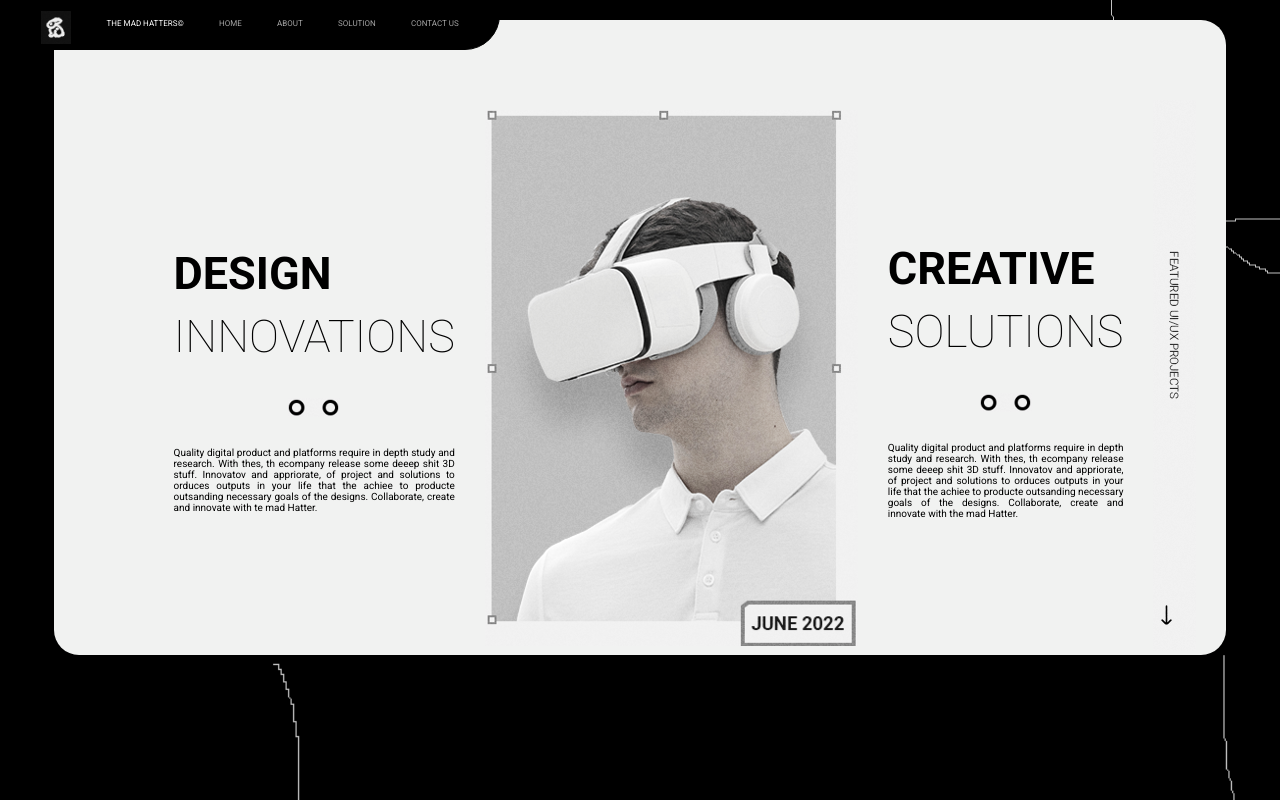
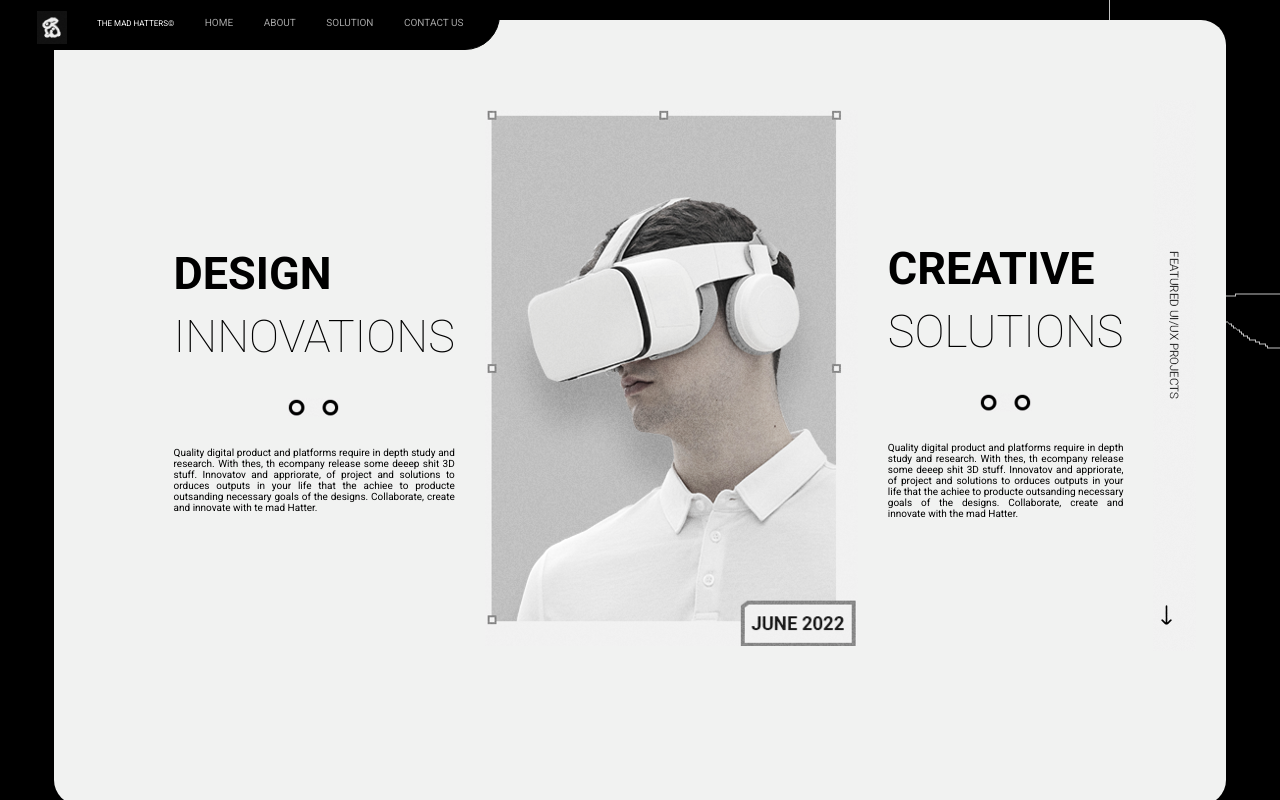
Before and after one commit to Degaullus/PsdProject, a React (Vite) app: page / in a window 1280 px wide. Shown: the top 800 px of the page. Built offline with nearby package versions, Linux system fonts and the light colour scheme; a web font is replaced by a local one.

Commit message:
last edit before presentation

```diff
--- a/src/components/CollaborateCreate.module.css
+++ b/src/components/CollaborateCreate.module.css
@@ -9,8 +9,8 @@
 
 .container{
     margin-top: 10px;
-    margin-left: 150px;
-    margin-right: 150px;
+    margin-left: 450px;
+    margin-right: 450px;
 }
 
 .titles{
--- a/src/components/Design.module.css
+++ b/src/components/Design.module.css
@@ -17,6 +17,7 @@
   gap: 10px;
   border-radius: 25px;
   padding-top: 80px;
+  padding-bottom: 150px;
 }
 
 h1 {
--- a/src/components/Navbar.module.css
+++ b/src/components/Navbar.module.css
@@ -36,7 +36,7 @@
   .at {
     color:  #A5A5A5;
     text-decoration: none;
-    font-size: 8px;
+    font-size: 10px;
     transition: color 0.5s ease-in-out, font-size 0.5s ease-in-out;
   }
 
```
